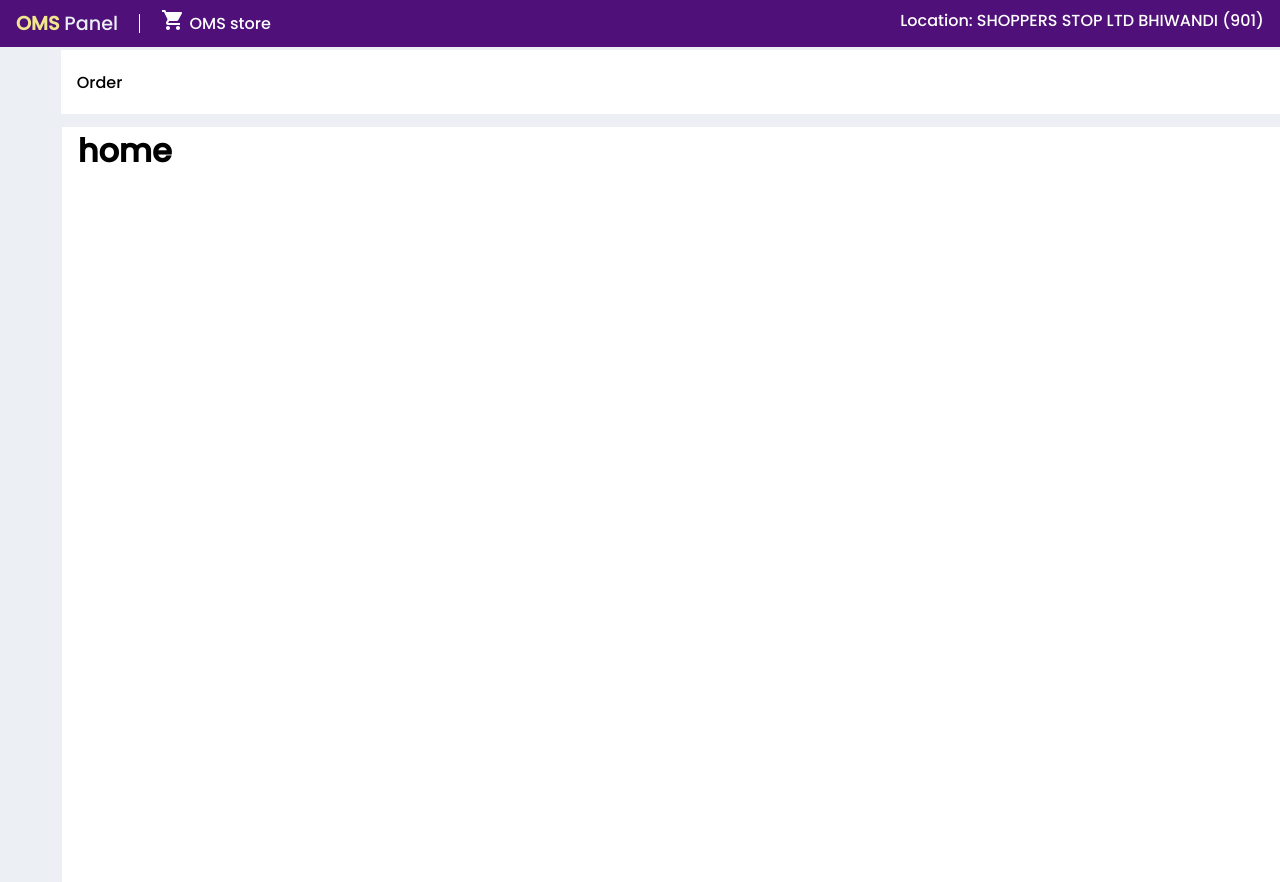
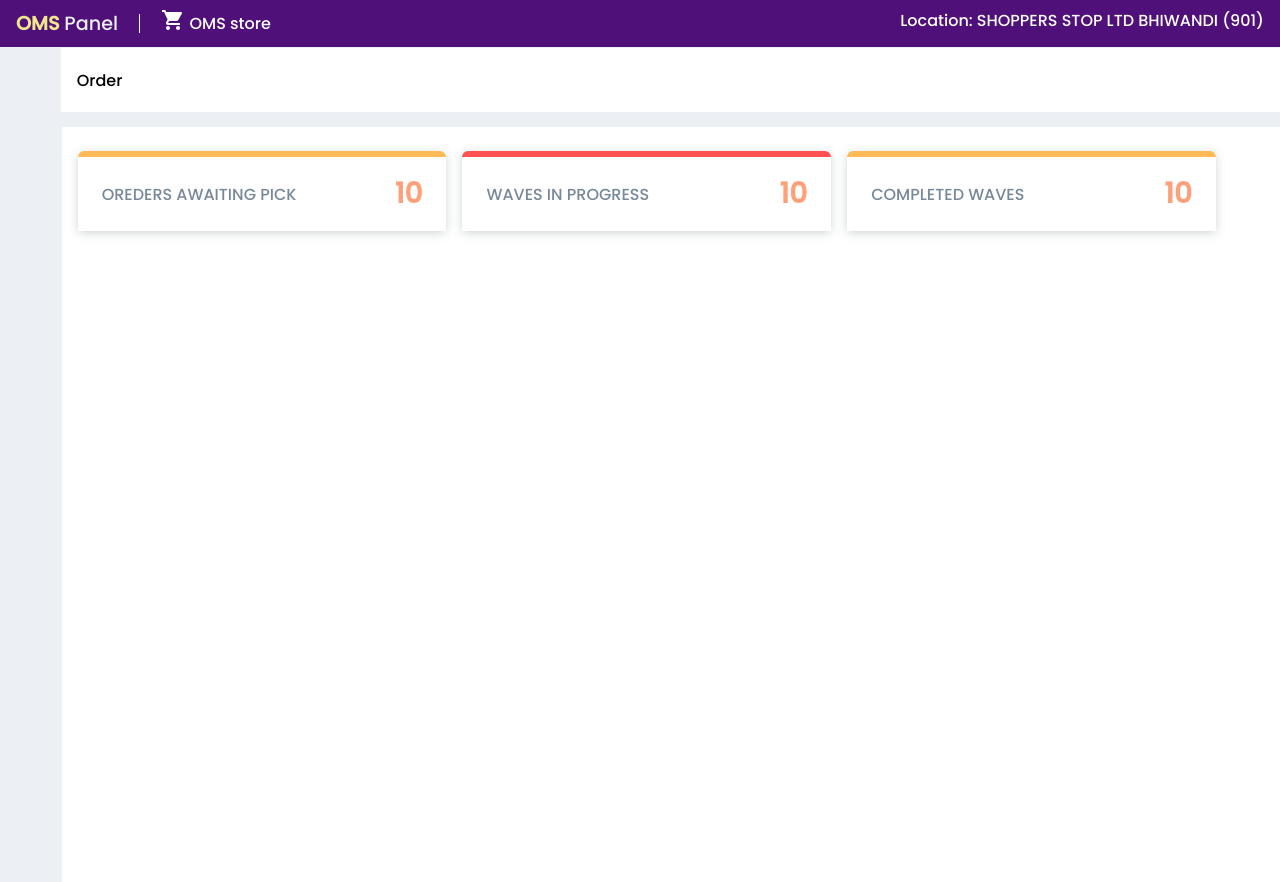
Before and after one commit to sshemantj/oms-panel, a Next.js app: page / in a window 1280 px wide. Built offline with nearby package versions, Linux system fonts and the light colour scheme.

Commit message:
cards created

```diff
--- a/src/component/atoms/cards/cards.module.scss
+++ b/src/component/atoms/cards/cards.module.scss
@@ -1,3 +1,3 @@
 .card_wrapper {
-  height: 100%;
+  // height: 100%;
 }
--- a/src/component/atoms/cards/index.tsx
+++ b/src/component/atoms/cards/index.tsx
@@ -6,6 +6,8 @@ import styles from "./cards.module.scss";
 export interface IBaseCardProps {
   color?: "success" | "primary" | "warning" | "red";
   variant?: "base" | "sm" | "md" | "lg" | "double";
+  text: string;
+  count: number;
 }
 
 const Cards = (props: IBaseCardProps) => {
@@ -14,7 +16,6 @@ const Cards = (props: IBaseCardProps) => {
     <div className={styles.card_wrapper}>
       {variant === "sm" ? <SmallCardVariant {...rest} /> : null}
       {variant === "md" ? <MediumCardVariant {...rest} /> : null}
-      {/* {variant === "double" ? <DoubleVariantCard {...rest} /> : null} */}
     </div>
   );
 };
--- a/src/component/atoms/cards/smallCardVariant/index.tsx
+++ b/src/component/atoms/cards/smallCardVariant/index.tsx
@@ -1,24 +1,18 @@
 import { IBaseCardProps } from "..";
-import TrendingUpIcon from "@mui/icons-material/TrendingUp";
-import StackedBarChartIcon from "@mui/icons-material/StackedBarChart";
 import styles from "./smallCard.module.scss";
 
 const SmallCardVariant = (props: Omit<IBaseCardProps, "variant">) => {
-  const { color = "primary" } = props;
+  const { color = "primary", count, text } = props;
   return (
     <div className={styles.small_variant_card}>
+      <div className={`${styles.bottomContainer} ${styles[color]}`}></div>
       <div className={styles.topContainer}>
-        <div className={styles.text_section}>
-          <h2 className={styles.count}>$30200</h2>
-          <p className={styles.subtitle}>All earnings.</p>
+        <div className={styles.titleWrapper}>
+          <p className={styles.title}>{text}</p>
         </div>
-        <div className={styles.icon_wrapper}>
-          <StackedBarChartIcon color="inherit" style={{ fontSize: "3rem" }} />
+        <div className={styles.countSection}>
+          <h2 className={styles.count}>{count}</h2>
         </div>
-      </div>
-      <div className={`${styles.bottomContainer} ${styles[color]}`}>
-        <p>% change</p>
-        <TrendingUpIcon />
       </div>
     </div>
   );
--- a/src/component/atoms/cards/smallCardVariant/smallCard.module.scss
+++ b/src/component/atoms/cards/smallCardVariant/smallCard.module.scss
@@ -2,8 +2,6 @@
 
 .small_variant_card {
   min-width: 200px;
-  min-height: 100px;
-  border-radius: 6px;
   background: $color_white;
   box-shadow: $shadow_1;
   transition: box-shadow 0.2s ease-in-out;
@@ -13,6 +11,23 @@
   @media (max-width: 768px) {
     width: 100%;
   }
+  .bottomContainer {
+    min-height: 6px;
+    display: flex;
+    align-items: center;
+    justify-content: space-between;
+    position: relative;
+    &::before {
+      content: "";
+      position: absolute;
+      top: 0;
+      left: 0;
+      width: 100%;
+      height: 100%;
+      // background-color: red;
+      border-radius: 6px 6px 0 0;
+    }
+  }
   .topContainer {
     padding: 1rem 1.5rem;
     height: 40%;
@@ -20,7 +35,7 @@
     align-items: center;
     justify-content: space-between;
     gap: 1rem;
-    .text_section {
+    .countSection {
       .count {
         font-size: 28px;
         color: $lightsalmon;
@@ -32,30 +47,36 @@
         font-weight: 300;
       }
     }
-    .icon_wrapper {
+    .titleWrapper {
+      .title {
         color: $lightslategray;
+        text-transform: uppercase;
       }
     }
-  .bottomContainer {
-    padding: 0 1.4rem;
-    min-height: 50px;
-    border-radius: 0 0 6px 6px;
-    color: $color_white;
-    display: flex;
-    align-items: center;
-    justify-content: space-between;
   }
 }
 
 .primary {
+  &::before {
+    content: "";
     background-color: $color_1;
   }
+}
 .success {
+  &::before {
+    content: "";
     background-color: $color_5;
   }
+}
 .warning {
+  &::before {
+    content: "";
     background-color: $color_6;
   }
+}
 .red {
+  &::before {
+    content: "";
     background-color: $color_7;
   }
+}
--- a/src/component/atoms/headerLabel/headerLabel.module.scss
+++ b/src/component/atoms/headerLabel/headerLabel.module.scss
@@ -2,8 +2,9 @@
 
 .headerLabel_wrapper {
   position: sticky;
-  top: 50px;
+  top: 48px;
   left: 0;
+  z-index: 99;
   margin-left: 3.8rem;
   margin-bottom: 1rem;
   padding: 0 1rem;
--- a/src/layout/MainLayout/navlist/navlist.module.scss
+++ b/src/layout/MainLayout/navlist/navlist.module.scss
@@ -6,6 +6,7 @@
   left: 0;
   background-color: $color_white;
   width: 50px;
+  z-index: 999999;
   height: calc(100vh - 45px);
   // border-radius: 0 8px 0 0;
   transition: all 0.3s ease-in-out;
--- a/src/layout/MainLayout/newNavbar.module.scss
+++ b/src/layout/MainLayout/newNavbar.module.scss
@@ -8,6 +8,7 @@
     position: sticky;
     left: 0;
     top: 0;
+    z-index: 9999;
     padding: 0.5rem 1rem;
     display: flex;
     justify-content: space-between;
--- a/src/modules/homeModule/index.tsx
+++ b/src/modules/homeModule/index.tsx
@@ -1,12 +1,40 @@
 import React from "react";
 import { Grid } from "@mui/material";
+import Cards, { IBaseCardProps } from "@/component/atoms/cards";
+
+const cardsList: IBaseCardProps[] = [
+  {
+    text: "oreders awaiting pick",
+    count: 10,
+    color: "warning",
+  },
+  {
+    text: "waves in progress",
+    count: 10,
+    color: "red",
+  },
+  {
+    text: "completed waves",
+    count: 10,
+    color: "warning",
+  },
+];
 
 const HomeModule = () => {
   return (
     <Grid container spacing={2} width="100%">
-      <Grid sm={12} md={12} item width="100%">
-        <h1>home</h1>
+      <Grid sm={12} md={12} item width="100%" style={{ padding: 0 }}>
+        <Grid container spacing={2} p={2} mt={1} width="100%">
+          {cardsList.map(({ text, count, color }) => {
+            return (
+              <Grid item md={4}>
+                <Cards {...{ count, text, color }} variant="sm" />
+              </Grid>
+            );
+          })}
+        </Grid>
       </Grid>
+      {/* <h1>home</h1> */}
     </Grid>
   );
 };
```
Lines whose indentation alone changed are shown as unchanged.
